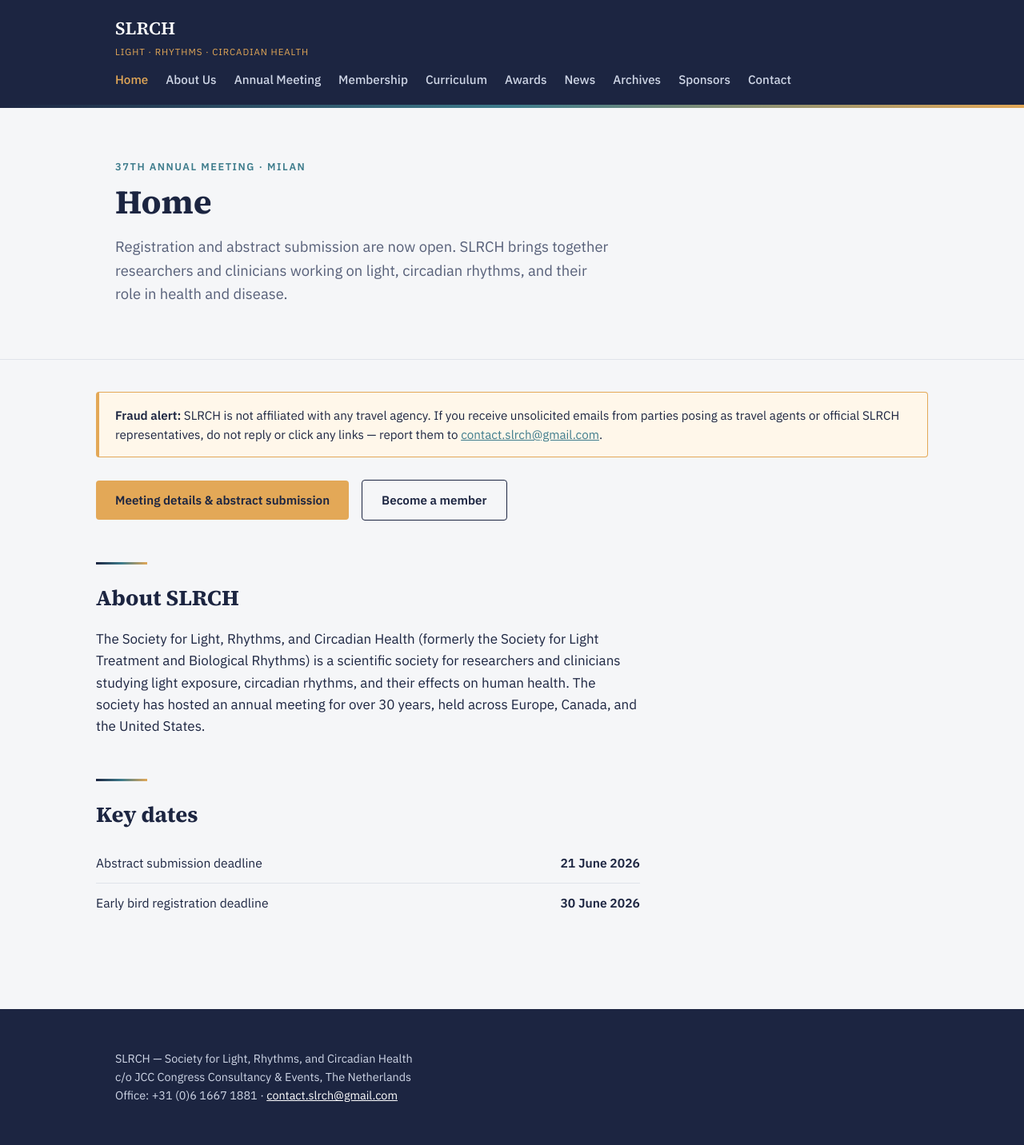
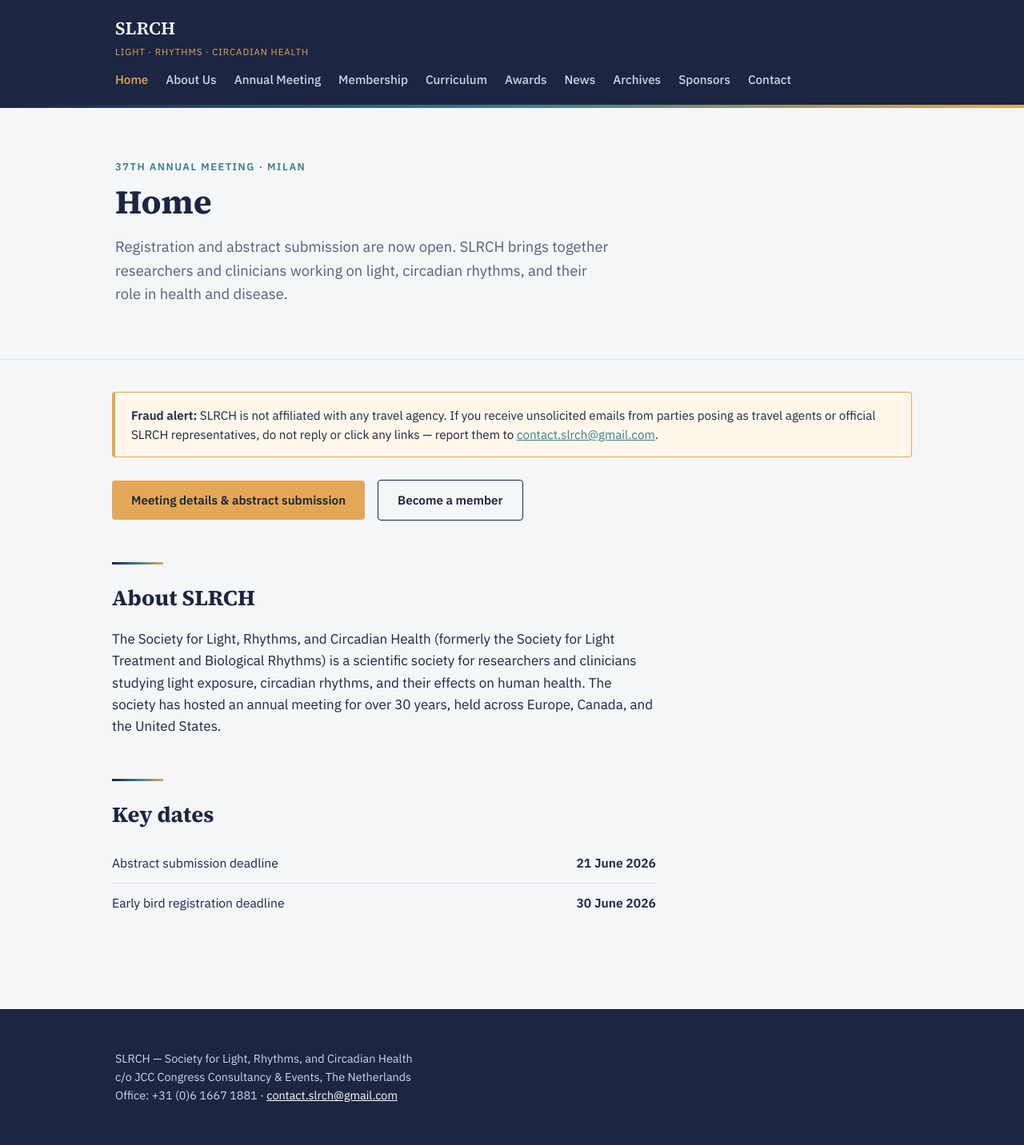
Before and after one commit to SLRCH-Society/SLRCH-website, a Jekyll site: the page built from docs/index.md, in a window 1280 px wide. Shown: the whole page at 80% size. Built offline with Jekyll 4.4.1, drawn with Linux system fonts in a browser that asks for light colours.

Commit message:
Adjust padding in content section for improved layout

```diff
--- a/docs/css/style.css
+++ b/docs/css/style.css
@@ -278,7 +278,7 @@
    to add <hr class="section-rule"> by hand. */
 
 .content {
-  padding: 40px 0 60px;
+  padding: 40px 20px 60px;
 }
 
 .content h2 {
```
